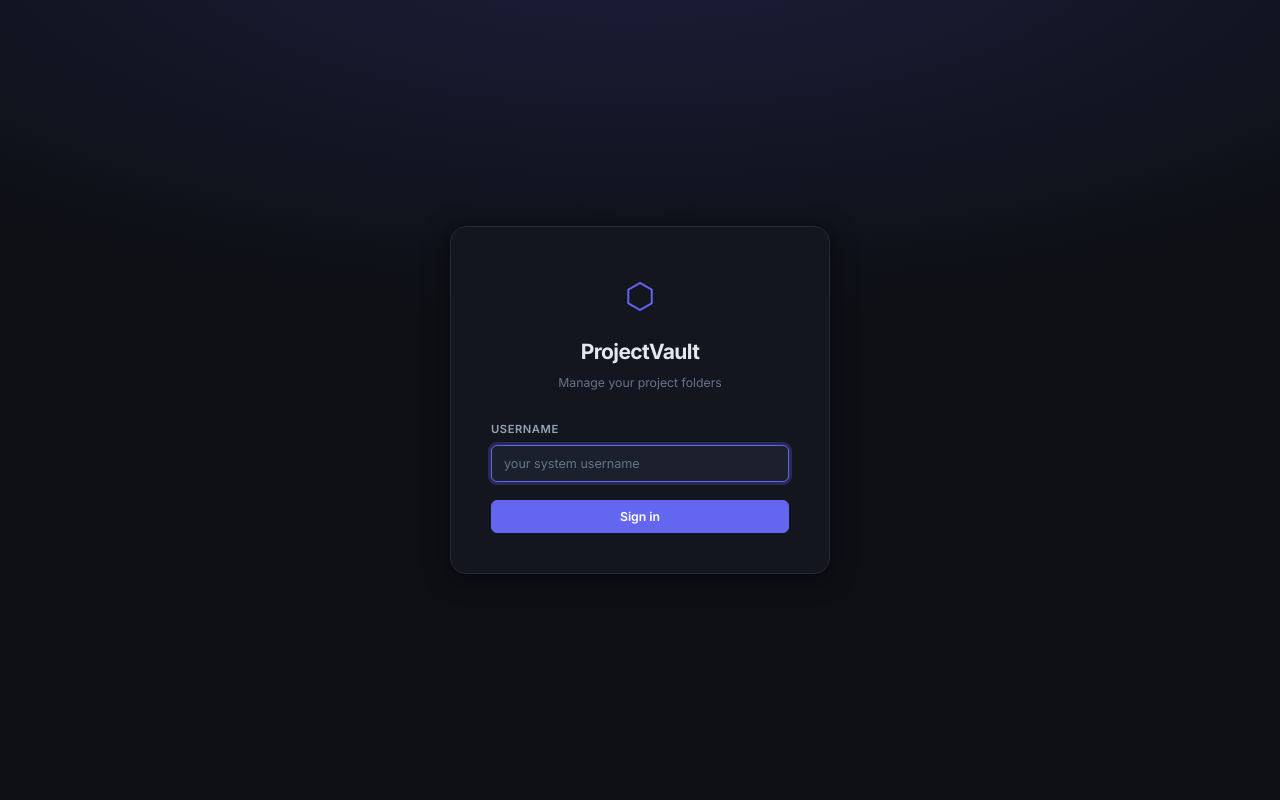
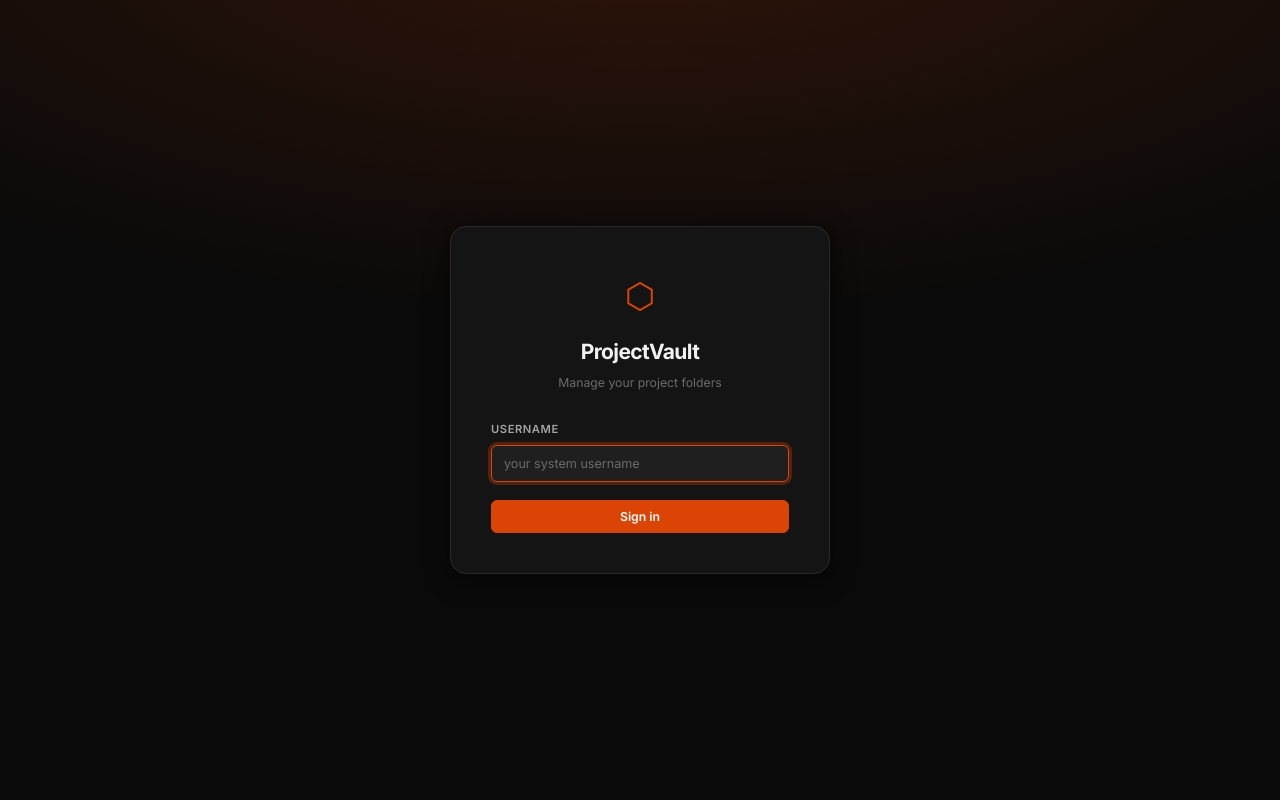
Before and after one commit to dirkpetersen/project-folder-mgmt, a FastAPI app: page /login in a window 1280 px wide. Run offline with FastAPI, Linux system fonts and the light colour scheme.

Commit message:
Re-theme UI to Oregon State black & orange
Swap the indigo accent for Beaver Orange (#dc4405) and the blue-black
background for a neutral black palette. All accent shades (links, focus rings,
chips, glows, button hovers) recolored to orange; text neutralized to grays.
Verified the login page renders correctly via a headless screenshot.

Co-Authored-By: Claude Opus 4.8 <noreply@anthropic.com>

```diff
--- a/app/static/css/app.css
+++ b/app/static/css/app.css
@@ -1,24 +1,25 @@
 /* ─── Reset & base ─────────────────────────────────────────────────── */
 *, *::before, *::after { box-sizing: border-box; margin: 0; padding: 0; }
 
+/* Oregon State University theme — Beaver Orange (#DC4405) on black */
 :root {
-  --bg:          #0d0f14;
-  --bg-2:        #13161e;
-  --bg-3:        #1c202c;
-  --border:      #252a38;
-  --border-2:    #2e3447;
-  --accent:      #6366f1;
-  --accent-dark: #4f46e5;
-  --accent-glow: rgba(99,102,241,0.25);
+  --bg:          #0a0a0a;
+  --bg-2:        #141414;
+  --bg-3:        #1f1f1f;
+  --border:      #2a2a2a;
+  --border-2:    #383838;
+  --accent:      #dc4405;   /* Beaver Orange */
+  --accent-dark: #b8360a;
+  --accent-glow: rgba(220,68,5,0.30);
   --danger:      #ef4444;
   --danger-dark: #dc2626;
   --success:     #22c55e;
-  --text:        #e2e8f0;
-  --text-2:      #94a3b8;
-  --text-3:      #64748b;
+  --text:        #f1f1f1;
+  --text-2:      #a3a3a3;
+  --text-3:      #6b6b6b;
   --radius:      10px;
   --radius-sm:   6px;
-  --shadow:      0 4px 24px rgba(0,0,0,0.5);
+  --shadow:      0 4px 24px rgba(0,0,0,0.6);
   --font:        'Inter', system-ui, sans-serif;
 }
 
@@ -468,7 +469,7 @@ code {
   justify-content: center;
   padding: 24px;
   background:
-    radial-gradient(ellipse 80% 50% at 50% -10%, rgba(99,102,241,0.18), transparent),
+    radial-gradient(ellipse 80% 50% at 50% -10%, rgba(220,68,5,0.18), transparent),
     var(--bg);
 }
 .auth-card {
```
Also changed, not shown: other parts of app/static/css/app.css (+11 -11 lines).
